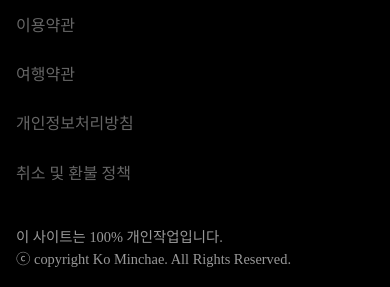
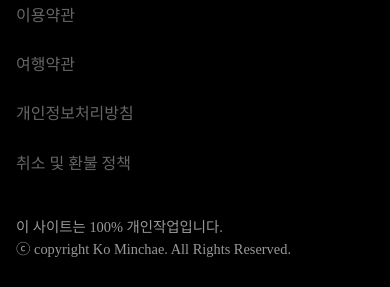
Before and after one commit to min0622/portfolio-02, a plain HTML site: page index.html in a window 390 px wide. Shown: the part 4713-5000 px from the top of the page. Drawn offline with nearby package versions, Linux system fonts and the light colour scheme; a web font is replaced by a local one.

Commit message:
Add files via upload

```diff
--- a/css/common.css
+++ b/css/common.css
@@ -46,7 +46,7 @@
 
 
 /* common >  z-index
-899  998   991 990  897 898 999
+899  998   991 990  897 898 999  896
 */
 
 
@@ -288,6 +288,8 @@ footer {
     display: flex;
     justify-content: center;
     align-items: center;
+    position: relative;
+    z-index: 896;
 }
 
 .footer_inner {
@@ -472,7 +474,7 @@ footer .top_btn {
 
 @media screen and (max-width:767px) {
     footer {
-        height: 520px;
+        height: 480px;
         border-radius: 20px 20px 0 0;
     }
 
@@ -506,7 +508,7 @@ footer .top_btn {
 
     /* footer */
     footer {
-        height: 480px;
+        height: 460px;
     }
 
     .g_logo {
```
